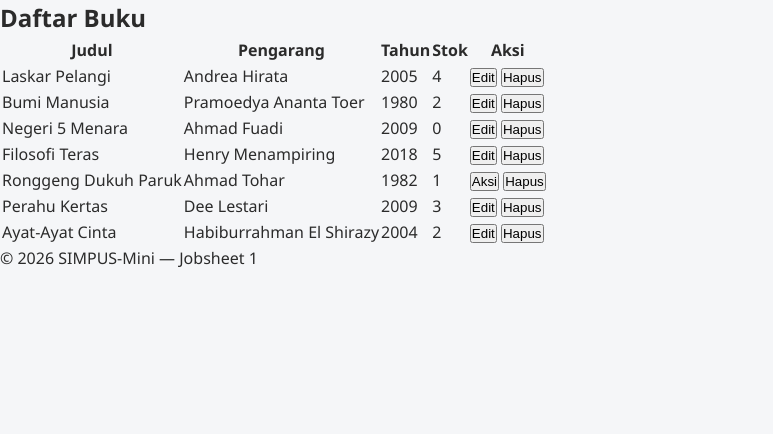
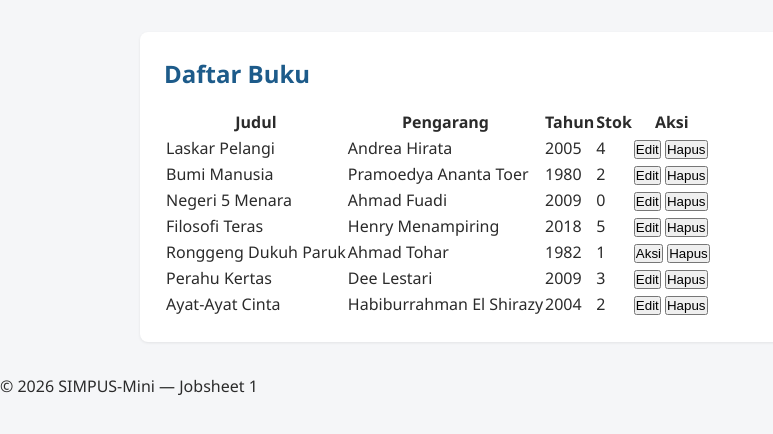
Before and after one commit to frhnrv/DPW-2026-Farhan-Ramadhana-Barus, a PHP site: page /buku/list.html in a window 1280 px wide. Shown: the part 66-500 px from the top of the page, without its empty margins (0-773 px from the left). Run offline with PHP 8.4, Linux system fonts and the light colour scheme.

Commit message:
Jobsheet 2 - Main Layout

```diff
--- a/Jobsheet 2/Assets/CSS/Style.css
+++ b/Jobsheet 2/Assets/CSS/Style.css
@@ -44,3 +44,22 @@ header nav a {
     color: #fff;
     font-weight: 500;
 }
+
+main {
+    max-width: 1000px;
+    margin: 2rem auto;
+    padding: 0 1.5rem;
+}
+
+section {
+    background-color: #fff;
+    border-radius: 8px;
+    padding: 1.5rem;
+    margin-bottom: 1.5rem;
+    box-shadow: 0 1px 3px rgba(0, 0, 0, 0.08);
+}
+
+section h2 {
+    margin-bottom: 1rem;
+    color: #1d5b8a;
+}
```
